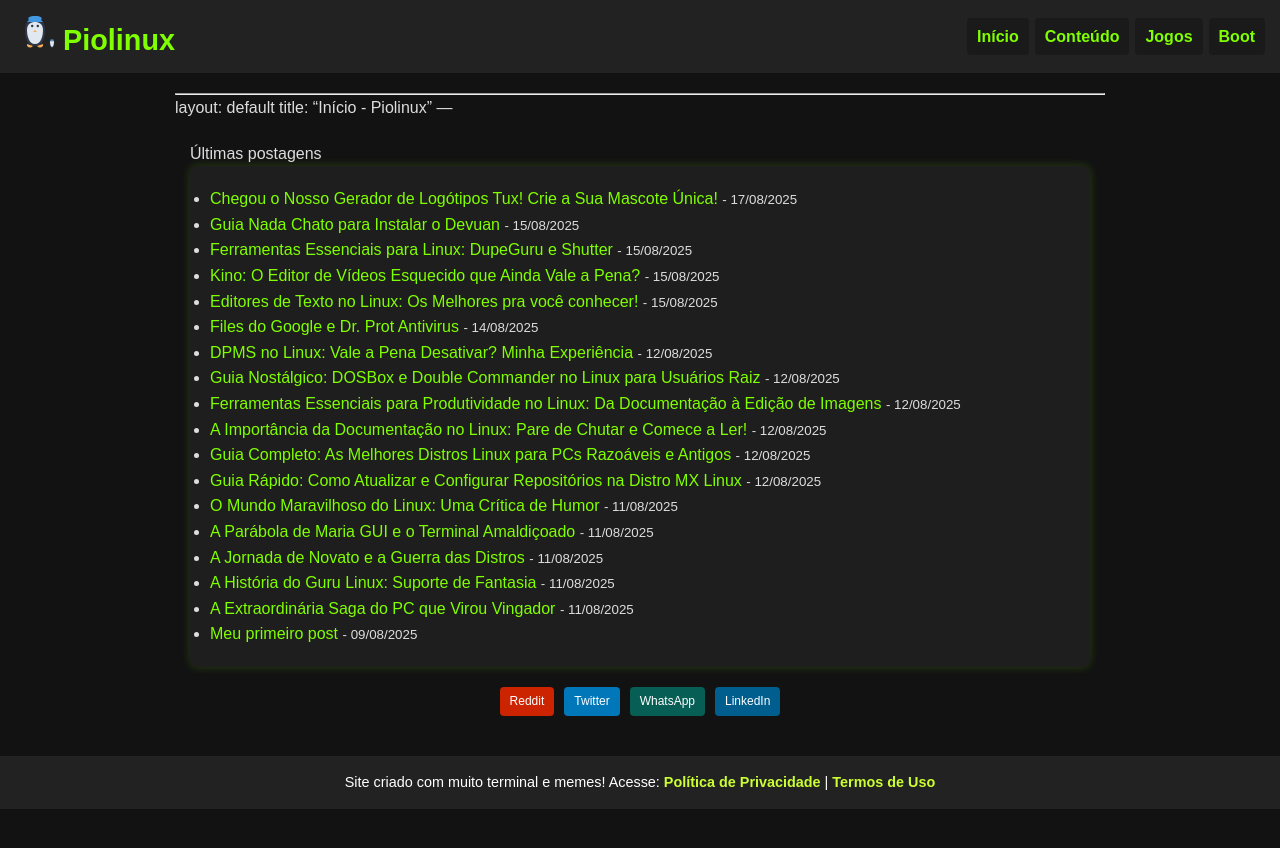
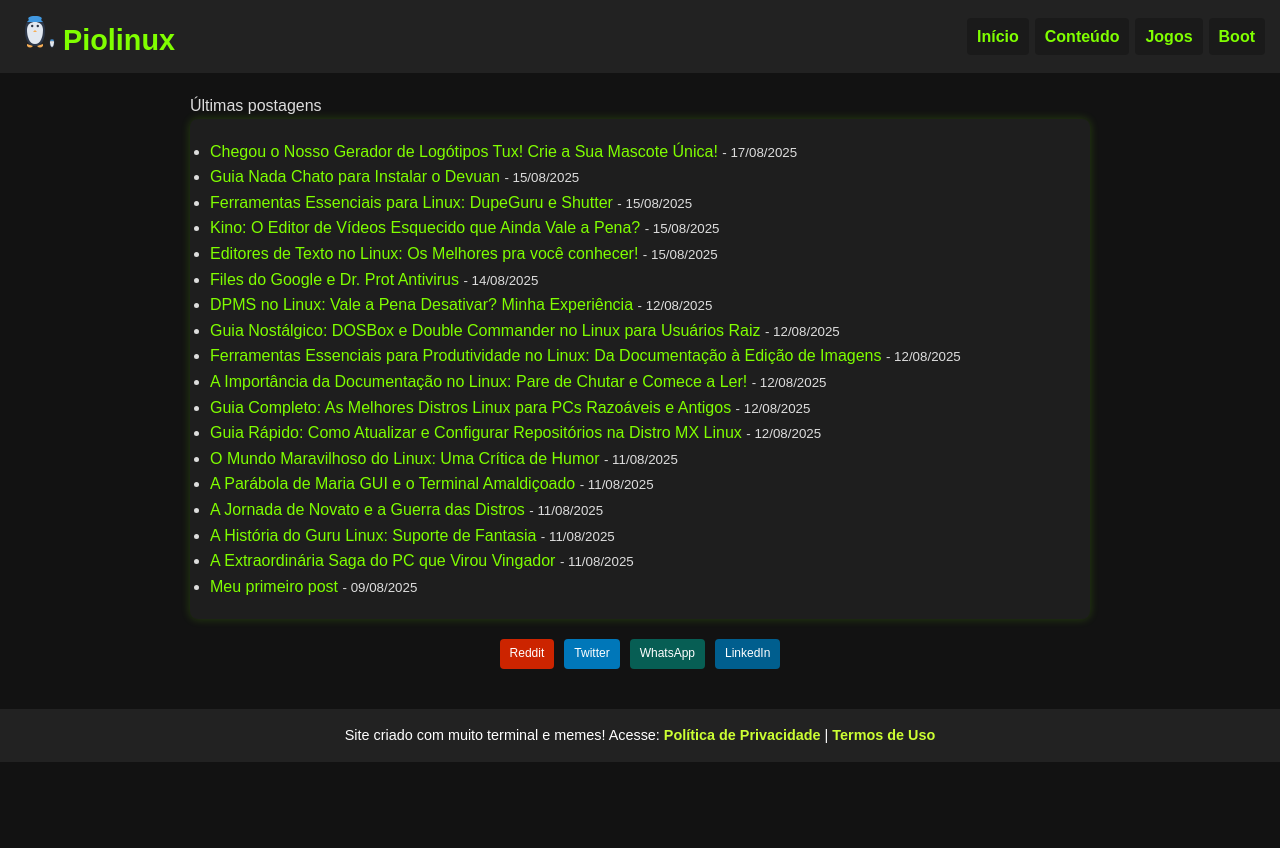
Before and after one commit to Piolinux/piolinux-site, a Jekyll site: the page built from index.md, in a window 1280 px wide. Shown: the top 848 px of the page. Built offline with Jekyll 4.4.1, drawn with Linux system fonts in a browser that asks for light colours; our own code applies the rules of GitHub Pages for plain Markdown files.

Commit message:
Update index.md

```diff
--- a/index.md
+++ b/index.md
@@ -1,8 +1,4 @@
 
----
-layout: default
-title: "Início - Piolinux"
----
 
 <main>
   <h>Últimas postagens</h>
```
